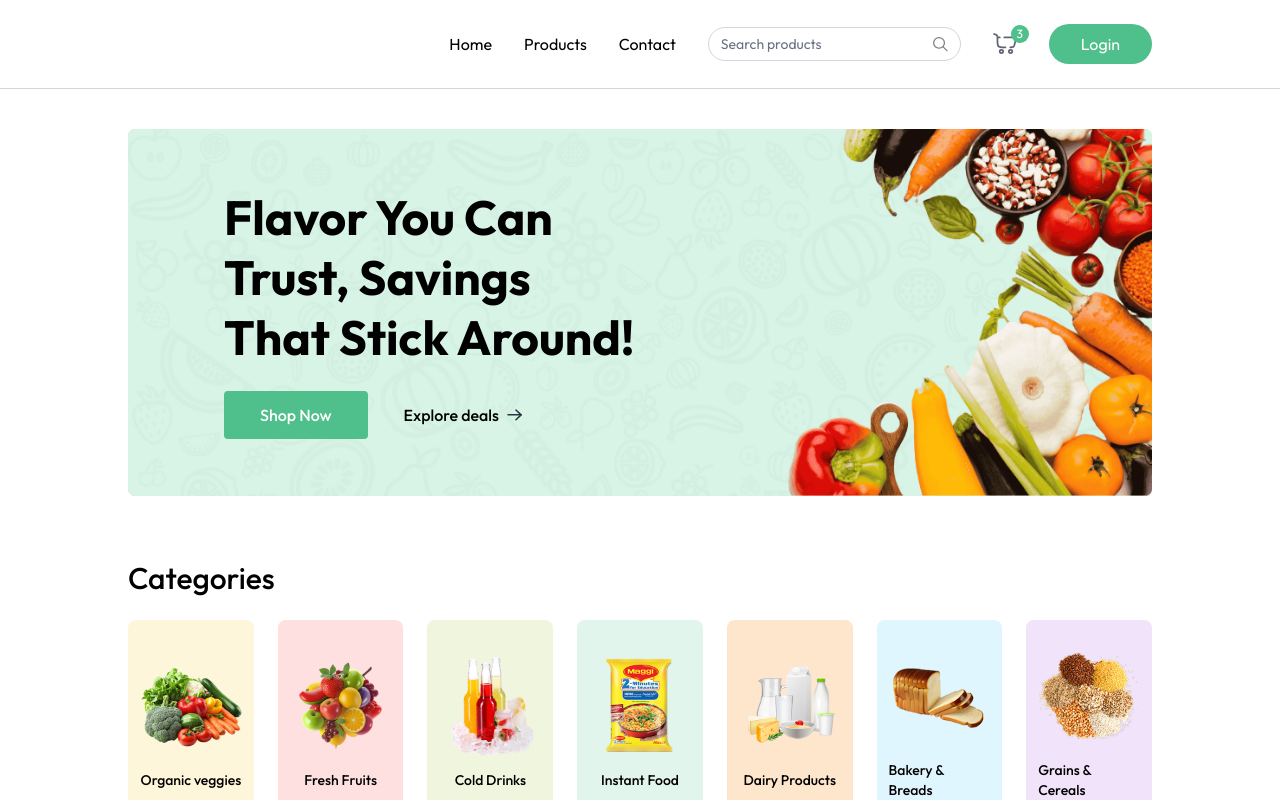
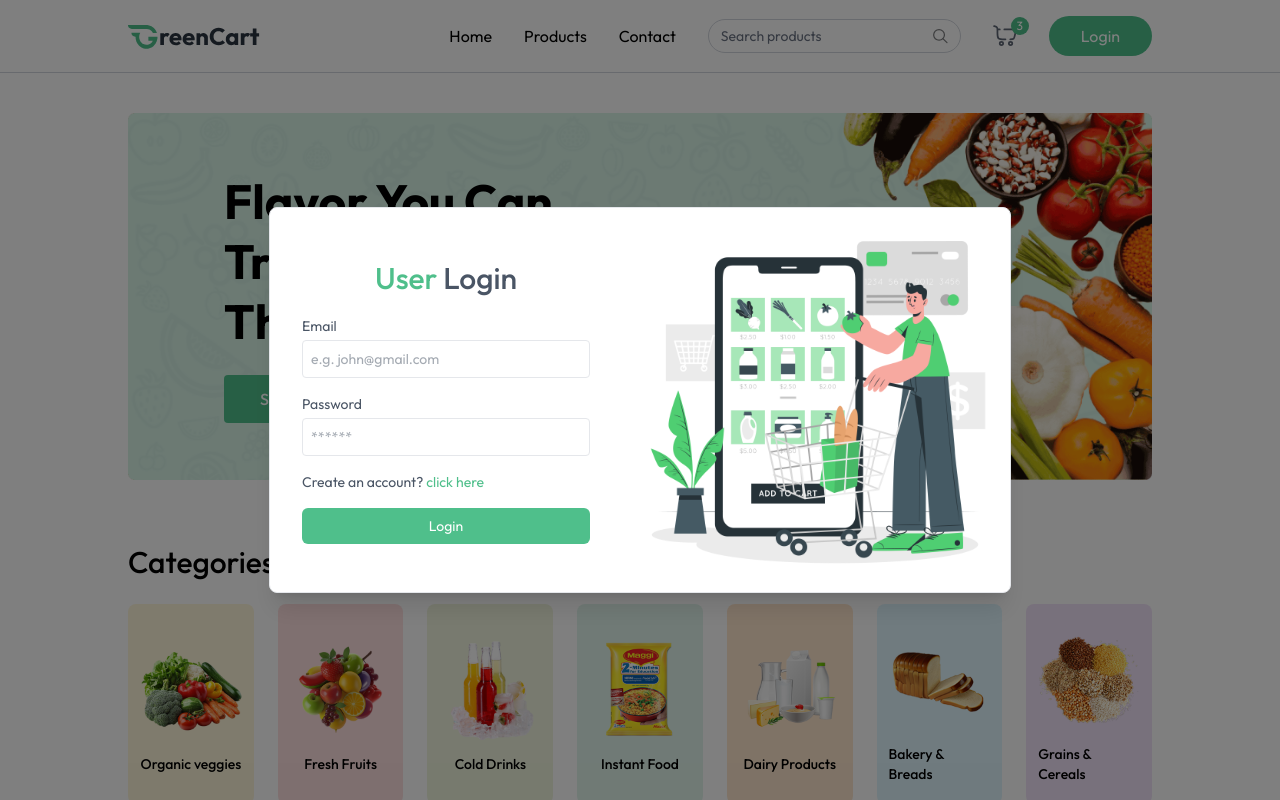
Before and after one commit to TejasBirje/Grocery-App, a React (Vite) app in the folder client/: page / in a window 1280 px wide. Both pictures are taken after a click on the button "Login". Shown: the top 800 px of the page. Built offline with nearby package versions, Linux system fonts and the light colour scheme; a web font is replaced by a local one.

Commit message:
login and sign up component

```diff
--- a/client/src/App.jsx
+++ b/client/src/App.jsx
@@ -4,14 +4,18 @@
 import Home from './pages/Home'
 import { Toaster } from "react-hot-toast";
 import Footer from './components/Footer';
+import { useAppContext } from './context/AppContext';
+import Login from './components/Login';
 
 const App = () => {
   const isSellerPath = useLocation().pathname.includes("seller")
+  const { showUserLogin} = useAppContext();
 
   return (
+
     <div>
       {isSellerPath ? null : <Navbar />}
-
+      {showUserLogin ? <Login/> : null}
       <Toaster />
 
       <div className={`${isSellerPath ? "" : "px-6 md:px-16 lg:px-24 xl:px-32"}`}>
--- a/client/src/assets/assets.js
+++ b/client/src/assets/assets.js
@@ -70,10 +70,12 @@
 import quinoa_image from "./quinoa_image.png";
 import brown_rice_image from "./brown_rice_image.png";
 import barley_image from "./barley_image.png";
+import login_image from "./login_image.png";
 
 export const assets = {
   freshly,
   logo,
+  login_image,
   search_icon,
   remove_icon,
   arrow_right_icon_colored,
--- a/client/src/components/Footer.jsx
+++ b/client/src/components/Footer.jsx
@@ -23,7 +23,8 @@
             <div className="flex flex-col md:flex-row items-start justify-between gap-10 py-10 border-b border-gray-500/30 text-gray-500">
                 <div>
                     <img className="w-34 md:w-32" src={assets.logo} alt="dummyLogoColored" />
-                    <p className='mt-2'>Say goodbye to busy aisles and long queues. Family Supermarket delivers fresh groceries and everyday essentials, right when you need them. Simple. Reliable. On time.  </p>              </div>
+                    <p className='mt-4'>Say goodbye to busy aisles and long queues. Family Supermarket delivers fresh groceries and everyday essentials, right when you need them. Simple. Reliable. On time.  </p>
+                </div>
                 <div className="flex flex-wrap justify-between w-full md:w-[45%] gap-5">
                     {footerLinks.map((section, index) => (
                         <div key={index}>
--- /dev/null
+++ b/client/src/components/Login.jsx
@@ -0,0 +1,88 @@
+import React from 'react'
+import { useAppContext } from '../context/AppContext';
+import { assets } from '../assets/assets';
+
+const Login = () => {
+    const { setShowUserLogin,setUser } = useAppContext();
+
+    const [state, setState] = React.useState("login");
+    const [name, setName] = React.useState("");
+    const [email, setEmail] = React.useState("");
+    const [password, setPassword] = React.useState("");
+
+    const onSubmitHandler = async (e) => {
+        e.preventDefault();
+        setUser({
+            email: "john@gmail.com",
+            name: "John",
+        });
+        setShowUserLogin(false);
+    }
+
+    return (
+        <div onSubmit={onSubmitHandler} onClick={() => setShowUserLogin(false)} className='fixed top-0 bottom-0 left-0 right-0 z-30 flex items-center text-sm text-gray-600 bg-black/50'>
+            <div onClick={(e) => e.stopPropagation()} className="flex flex-row m-auto rounded-lg shadow-xl border border-gray-200 bg-white">
+                <form onClick={(e) => e.stopPropagation()} className="flex flex-col gap-4 items-start p-8 py-12 w-80 sm:w-[352px]">
+                    <p className="text-3xl font-medium m-auto">
+                        <span className="text-primary">User</span> {state === "login" ? "Login" : "Sign Up"}
+                    </p>
+                    {state === "register" && (
+                        <div className="w-full">
+                            <p>Name</p>
+                            <input
+                                onChange={(e) => setName(e.target.value)}
+                                value={name}
+                                placeholder="e.g. John Doe"
+                                className="border border-gray-200 rounded w-full p-2 mt-1 outline-primary"
+                                type="text"
+                                required
+                            />
+                        </div>
+                    )}
+                    <div className="w-full">
+                        <p>Email</p>
+                        <input
+                            onChange={(e) => setEmail(e.target.value)}
+                            value={email}
+                            placeholder="e.g. john@gmail.com"
+                            className="border border-gray-200 rounded w-full p-2 mt-1 outline-primary"
+                            type="email"
+                            required
+                        />
+                    </div>
+                    <div className="w-full">
+                        <p>Password</p>
+                        <input
+                            onChange={(e) => setPassword(e.target.value)}
+                            value={password}
+                            placeholder="******"
+                            className="border border-gray-200 rounded w-full p-2 mt-1 outline-primary"
+                            type="password"
+                            required
+                        />
+                    </div>
+                    {state === "register" ? (
+                        <p>
+                            Already have account? <span onClick={() => setState("login")} className="text-primary cursor-pointer">click here</span>
+                        </p>
+                    ) : (
+                        <p>
+                            Create an account? <span onClick={() => setState("register")} className="text-primary cursor-pointer">click here</span>
+                        </p>
+                    )}
+                    <button className="bg-primary hover:primary-dull transition-all text-white w-full py-2 rounded-md cursor-pointer">
+                        {state === "register" ? "Create Account" : "Login"}
+                    </button>
+                </form>
+
+                <div className="w-1 bg-primary/20 h-full"></div>
+
+                <div className="hidden md:block">
+                    <img className="h-full w-96 object-cover rounded-r-lg" src={assets.login_image} alt="login illustration" />
+                </div>
+            </div>
+        </div>
+    );
+};
+
+export default Login
--- a/client/src/components/Navbar.jsx
+++ b/client/src/components/Navbar.jsx
@@ -16,7 +16,7 @@
         <nav className="flex items-center justify-between px-6 md:px-16 lg:px-24 xl:px-32 py-4 border-b border-gray-300 bg-white relative transition-all">
 
             <NavLink to="/" onClick={() => setOpen(false)}>
-                <img src={assets.logo4} alt="" className='h-14'/>
+                <img src={assets.logo} alt="" />
             </NavLink>
 
             {/* Desktop Menu */}
@@ -46,8 +46,8 @@
 
                 {!user ? (
                     <button onClick={() => setShowUserLogin(true)} className="cursor-pointer px-8 py-2 bg-primary hover:bg-primary-dull transition text-white rounded-full">
-                    Login
-                </button>
+                        Login
+                    </button>
                 ) : (
                     <div className='relative group'>
                         <img src={assets.profile_icon} className="w-10" alt="profile" />
```
Also changed, not shown: client/src/assets/login_image.png (added).
